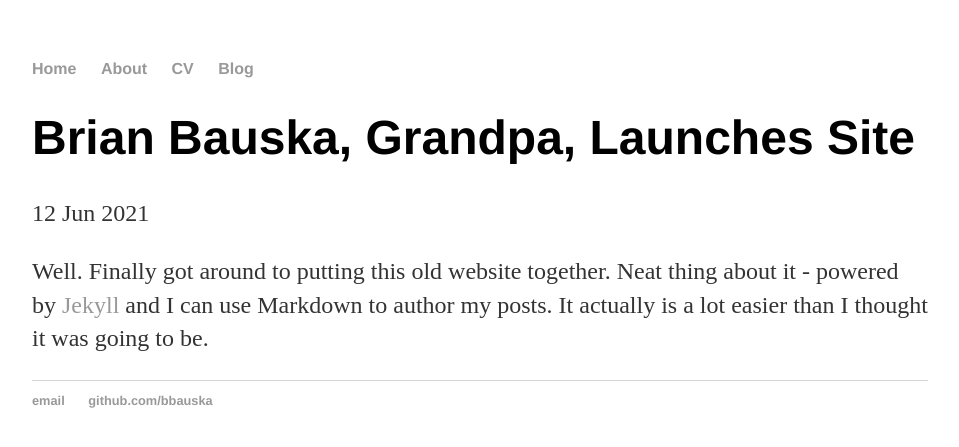
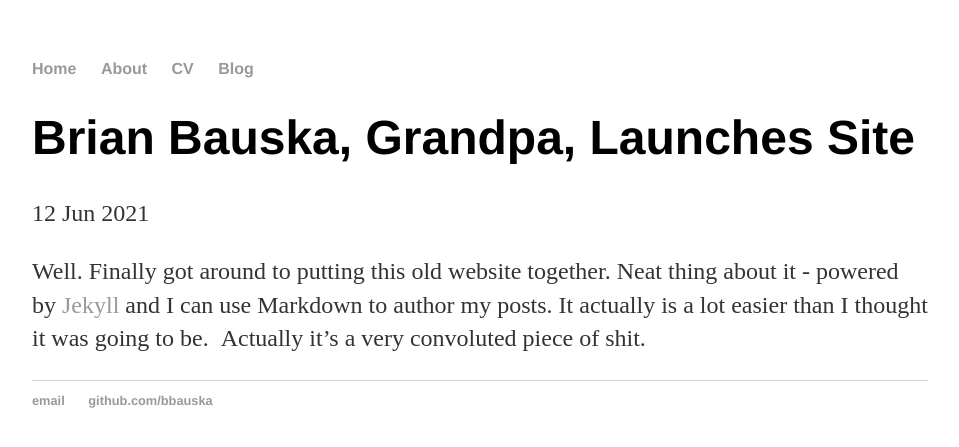
Before and after one commit to bbauska/bbauska.github.io, a Jekyll site: the page built from _posts/2021-06-12-brian-bauska-site-launched.md, in a window 1280 px wide. Shown: the top 447 px of the page, without its empty margins (160-1119 px from the left). Built offline with Jekyll 4.4.1, drawn with Linux system fonts in a browser that asks for light colours.

Commit message:
Create 2021-06-12-brian-bauska-site-launched.md

```diff
--- a/_posts/2021-06-12-brian-bauska-site-launched.md
+++ b/_posts/2021-06-12-brian-bauska-site-launched.md
@@ -6,4 +6,4 @@
 
 ---
 
-Well. Finally got around to putting this old website together. Neat thing about it - powered by [Jekyll](http://jekyllrb.com) and I can use Markdown to author my posts. It actually is a lot easier than I thought it was going to be.
+Well. Finally got around to putting this old website together. Neat thing about it - powered by [Jekyll](http://jekyllrb.com) and I can use Markdown to author my posts. It actually is a lot easier than I thought it was going to be.  Actually it's a very convoluted piece of shit.
```
